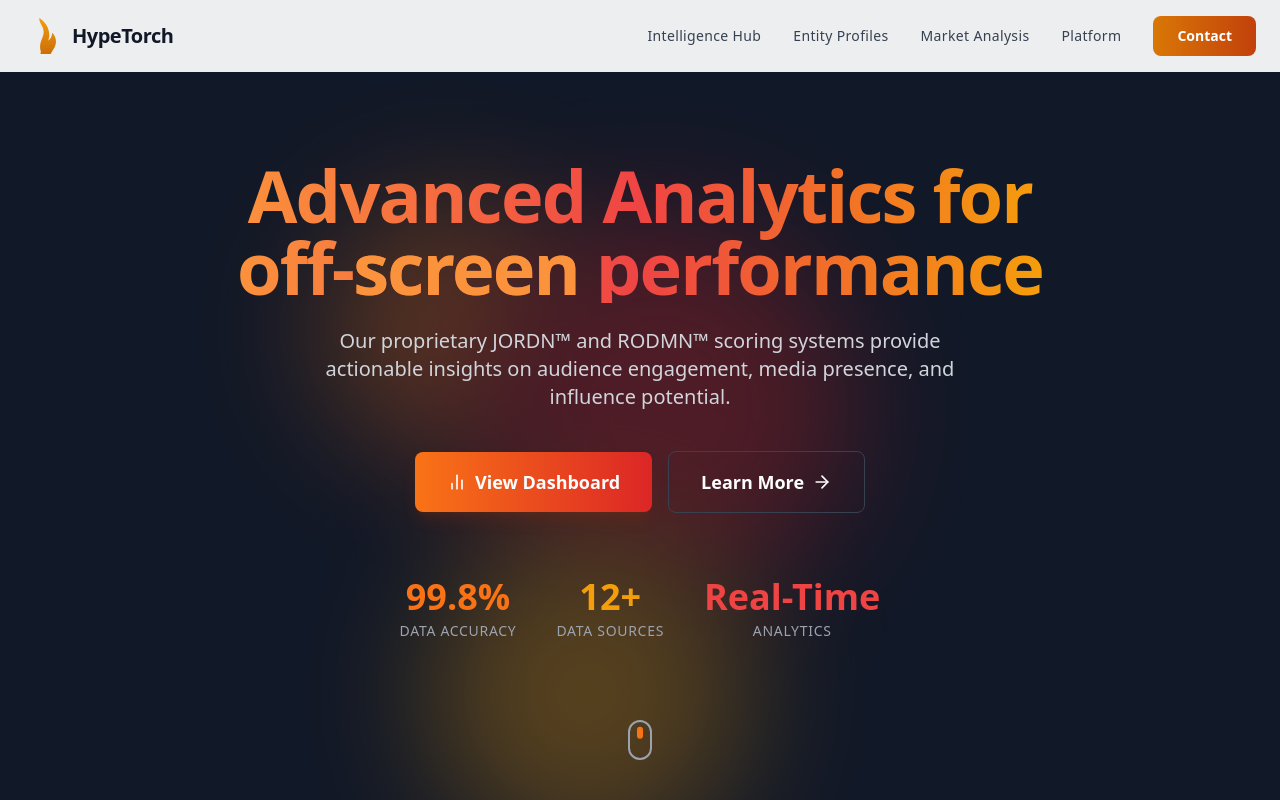
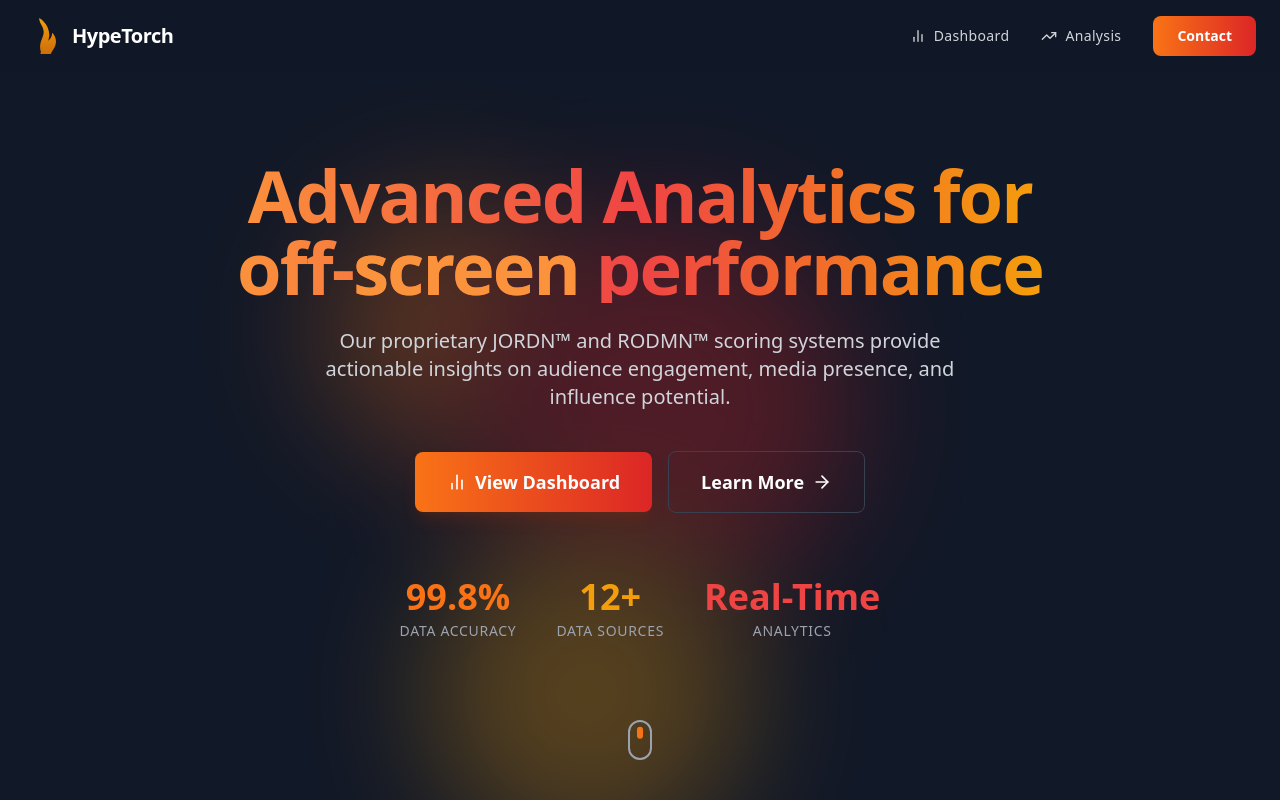
Before and after one commit to zgulick/hypetorch-web, a Next.js app: page / in a window 1280 px wide. Shown: the top 800 px of the page. Built offline with nearby package versions, Linux system fonts and the light colour scheme.

Commit message:
nav bar fix

```diff
--- a/app/Navbar.tsx
+++ b/app/Navbar.tsx
@@ -3,13 +3,15 @@
 import Link from "next/link";
 import Image from "next/image";
 import { useState, useEffect } from "react";
-import { Menu, X } from "lucide-react";
+import { Menu, X, BarChart2, Activity, TrendingUp } from "lucide-react";
 import { motion, AnimatePresence } from "framer-motion";
+import { usePathname } from 'next/navigation';
 import { isAuthenticated } from './lib/auth';
 
 export default function Navbar() {
   const [scrolled, setScrolled] = useState(false);
   const [mobileMenuOpen, setMobileMenuOpen] = useState(false);
+  const pathname = usePathname();
 
   useEffect(() => {
     const handleScroll = () => {
@@ -20,16 +22,19 @@
     return () => window.removeEventListener("scroll", handleScroll);
   }, []);
 
+  // Helper function to check if a route is active
+  const isActiveRoute = (route: string) => pathname === route;
+
   return (
     <>
       <nav
         className={`fixed top-0 left-0 w-full z-50 transition-all duration-300 ${scrolled
-          ? "bg-white/90 backdrop-blur-md shadow-sm border-b border-gray-200 py-3"
-          : "bg-gray-50/95 backdrop-blur-sm py-4"
+          ? "bg-gray-900 backdrop-blur-md shadow-lg border-b border-gray-700/50 py-3"
+          : "bg-gray-900/90 backdrop-blur-md py-4"
           }`}
       >
         <div className="max-w-7xl mx-auto px-6 flex justify-between items-center">
-          {/* Logo using /public/logo-new.svg */}
+          {/* Logo */}
           <Link href="/" className="flex items-center space-x-3 group">
             <Image
               src="/logo-icon.svg"
@@ -39,33 +44,51 @@
               className="transition-transform duration-200 group-hover:scale-105"
               priority
             />
-            <span className="text-xl font-bold text-gray-900 tracking-tight">
+            <span className="text-xl font-bold text-white tracking-tight">
               HypeTorch
             </span>
           </Link>
 
           {/* Desktop Navigation Links */}
           <div className="hidden md:flex items-center space-x-8">
-            <Link href="/intelligence" className="text-gray-700 hover:text-amber-600 font-medium text-sm tracking-wide transition-colors">
-              Intelligence Hub
+            <Link
+              href="/dashboard"
+              className={`flex items-center space-x-2 font-medium text-sm tracking-wide transition-colors duration-200 ${
+                isActiveRoute('/dashboard')
+                  ? 'text-orange-400 border-b-2 border-orange-400 pb-1'
+                  : 'text-gray-300 hover:text-orange-400'
+              }`}
+            >
+              <BarChart2 size={16} />
+              <span>Dashboard</span>
             </Link>
-            <Link href="/entities" className="text-gray-700 hover:text-amber-600 font-medium text-sm tracking-wide transition-colors">
-              Entity Profiles
-            </Link>
-            <Link href="/analysis" className="text-gray-700 hover:text-amber-600 font-medium text-sm tracking-wide transition-colors">
-              Market Analysis
-            </Link>
-            <Link href="/platform" className="text-gray-700 hover:text-amber-600 font-medium text-sm tracking-wide transition-colors">
-              Platform
+            <Link
+              href="/compare"
+              className={`flex items-center space-x-2 font-medium text-sm tracking-wide transition-colors duration-200 ${
+                isActiveRoute('/compare') || pathname?.startsWith('/compare')
+                  ? 'text-orange-400 border-b-2 border-orange-400 pb-1'
+                  : 'text-gray-300 hover:text-orange-400'
+              }`}
+            >
+              <TrendingUp size={16} />
+              <span>Analysis</span>
             </Link>
             {isAuthenticated() && (
-              <Link href="/admin" className="text-gray-700 hover:text-amber-600 font-medium text-sm tracking-wide transition-colors">
-                Admin
+              <Link
+                href="/admin"
+                className={`flex items-center space-x-2 font-medium text-sm tracking-wide transition-colors duration-200 ${
+                  isActiveRoute('/admin') || pathname?.startsWith('/admin')
+                    ? 'text-orange-400 border-b-2 border-orange-400 pb-1'
+                    : 'text-gray-300 hover:text-orange-400'
+                }`}
+              >
+                <Activity size={16} />
+                <span>Admin</span>
               </Link>
             )}
             <a
               href="mailto:hypetorch@gmail.com?subject=HypeTorch%20Inquiry"
-              className="px-6 py-2.5 bg-gradient-to-r from-amber-600 to-orange-700 rounded-lg text-white font-semibold text-sm hover:shadow-lg hover:shadow-amber-600/25 transition-all duration-200 hover:scale-105"
+              className="px-6 py-2.5 bg-gradient-to-r from-orange-500 to-red-600 rounded-lg text-white font-semibold text-sm hover:shadow-lg hover:shadow-orange-500/25 transition-all duration-200 hover:scale-105"
             >
               Contact
             </a>
@@ -73,7 +96,7 @@
 
           {/* Mobile Menu Button */}
           <button
-            className="md:hidden text-gray-700 hover:text-amber-600 transition-colors"
+            className="md:hidden text-gray-300 hover:text-orange-400 transition-colors"
             onClick={() => setMobileMenuOpen(!mobileMenuOpen)}
           >
             {mobileMenuOpen ? <X size={24} /> : <Menu size={24} />}
@@ -89,30 +112,45 @@
             animate={{ opacity: 1, y: 0 }}
             exit={{ opacity: 0, y: -20 }}
             transition={{ duration: 0.2 }}
-            className="fixed inset-0 bg-white z-40 pt-20 px-6 md:hidden"
+            className="fixed inset-0 bg-gray-900/95 backdrop-blur-md z-40 pt-20 px-6 md:hidden"
           >
             <div className="flex flex-col space-y-6 text-lg">
-              <Link href="/intelligence" onClick={() => setMobileMenuOpen(false)} className="text-gray-700 hover:text-amber-600 font-medium py-3 border-b border-gray-100">
-                Intelligence Hub
+              <Link
+                href="/dashboard"
+                onClick={() => setMobileMenuOpen(false)}
+                className={`flex items-center space-x-3 font-medium py-3 border-b border-gray-700 transition-colors ${
+                  isActiveRoute('/dashboard') ? 'text-orange-400' : 'text-gray-300 hover:text-orange-400'
+                }`}
+              >
+                <BarChart2 size={20} />
+                <span>Dashboard</span>
               </Link>
-              <Link href="/entities" onClick={() => setMobileMenuOpen(false)} className="text-gray-700 hover:text-amber-600 font-medium py-3 border-b border-gray-100">
-                Entity Profiles
-              </Link>
-              <Link href="/analysis" onClick={() => setMobileMenuOpen(false)} className="text-gray-700 hover:text-amber-600 font-medium py-3 border-b border-gray-100">
-                Market Analysis
-              </Link>
-              <Link href="/platform" onClick={() => setMobileMenuOpen(false)} className="text-gray-700 hover:text-amber-600 font-medium py-3 border-b border-gray-100">
-                Platform
+              <Link
+                href="/compare"
+                onClick={() => setMobileMenuOpen(false)}
+                className={`flex items-center space-x-3 font-medium py-3 border-b border-gray-700 transition-colors ${
+                  isActiveRoute('/compare') || pathname?.startsWith('/compare') ? 'text-orange-400' : 'text-gray-300 hover:text-orange-400'
+                }`}
+              >
+                <TrendingUp size={20} />
+                <span>Analysis</span>
               </Link>
               {isAuthenticated() && (
-                <Link href="/admin" onClick={() => setMobileMenuOpen(false)} className="text-gray-700 hover:text-amber-600 font-medium py-3 border-b border-gray-100">
-                  Admin
+                <Link
+                  href="/admin"
+                  onClick={() => setMobileMenuOpen(false)}
+                  className={`flex items-center space-x-3 font-medium py-3 border-b border-gray-700 transition-colors ${
+                    isActiveRoute('/admin') || pathname?.startsWith('/admin') ? 'text-orange-400' : 'text-gray-300 hover:text-orange-400'
+                  }`}
+                >
+                  <Activity size={20} />
+                  <span>Admin</span>
                 </Link>
               )}
               <a
                 href="mailto:hypetorch@gmail.com?subject=HypeTorch%20Inquiry"
                 onClick={() => setMobileMenuOpen(false)}
-                className="px-6 py-3 bg-gradient-to-r from-amber-600 to-orange-700 rounded-lg text-white font-semibold text-center mt-4"
+                className="px-6 py-3 bg-gradient-to-r from-orange-500 to-red-600 rounded-lg text-white font-semibold text-center mt-4 hover:shadow-lg hover:shadow-orange-500/25 transition-all"
               >
                 Contact
               </a>
```
